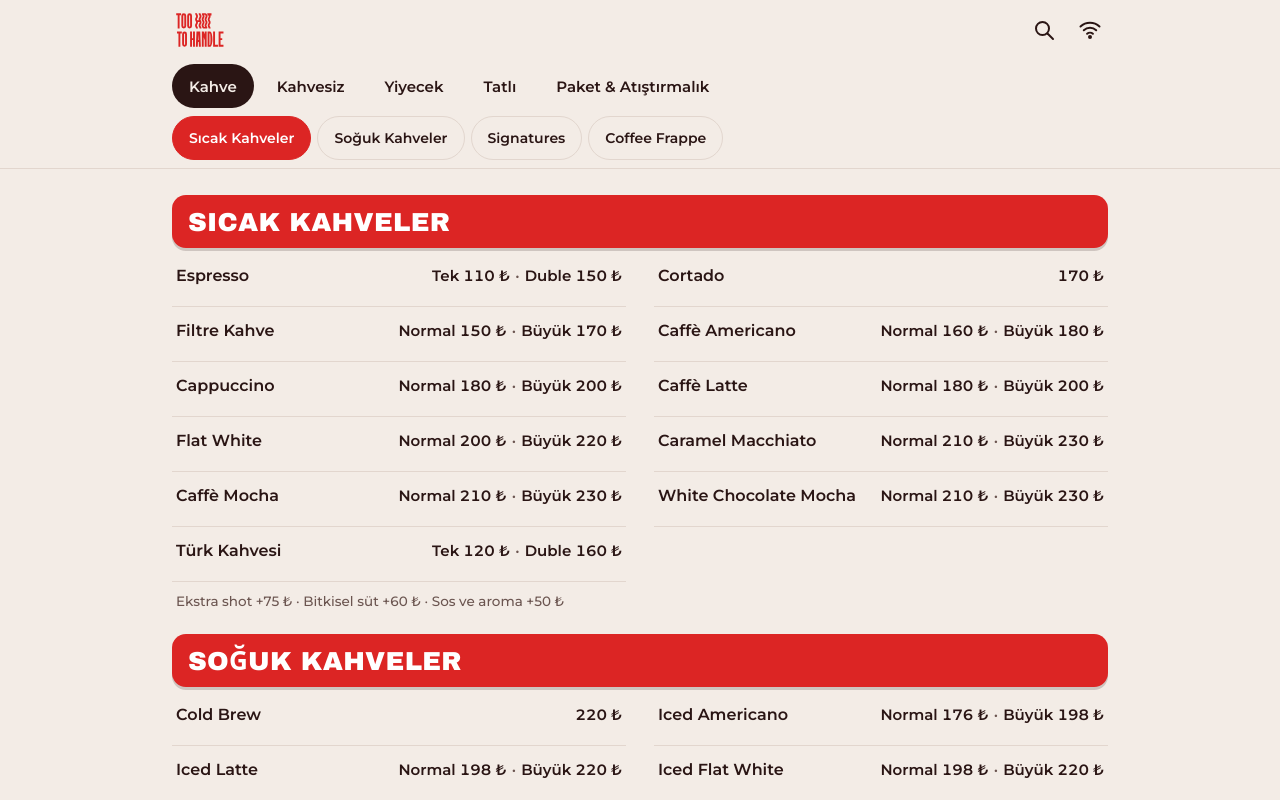
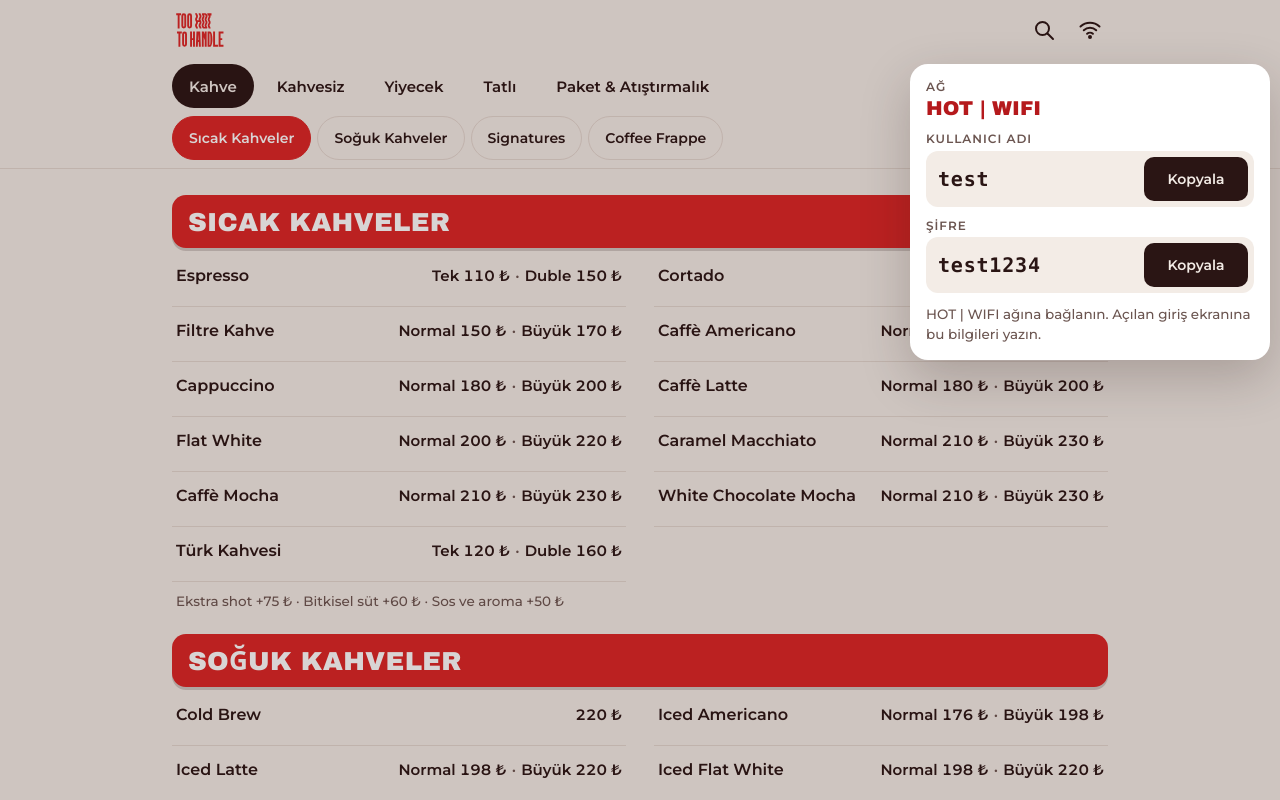
Before and after one commit to justech0/toohottohandle, a Next.js app: page /qr in a window 1280 px wide. Both pictures are taken after a click on the button 1090 px from the left and 30 px from the top of the page. Shown: the top 800 px of the page. Built offline with nearby package versions, Linux system fonts and the light colour scheme; a web font is replaced by a local one.

Commit message:
feat: wifi card with separate copy buttons and fallback
Co-Authored-By: Claude Opus 5.5 <noreply@anthropic.com>
Claude-Session: https://claude.ai/code/session_011pHqr4u3XUMJyZPAAY5Qcp

```diff
--- a/app/qr/_components/MenuClient.tsx
+++ b/app/qr/_components/MenuClient.tsx
@@ -3,6 +3,7 @@
 import { useCallback, useEffect, useState } from "react";
 import { closeSheetHistory, openSheetHistory, sheetFromState } from "@/lib/ui/historySheet";
 import { ProductSheet } from "./ProductSheet";
+import { WifiCard } from "./WifiCard";
 import type { MenuSettings } from "@/lib/menu/types";
 import type { ClientProduct } from "./clientTypes";
 import { SearchOverlay } from "./SearchOverlay";
@@ -49,6 +50,7 @@ export function MenuClient({ products, settings }: { products: ClientProduct[];
         ) : null}
       </div>
       {panel === "search" ? <SearchOverlay products={products} onClose={close} paused={Boolean(sheetProduct)} /> : null}
+      {panel === "wifi" ? <WifiCard settings={settings} onClose={close} /> : null}
       {sheetProduct ? <ProductSheet product={sheetProduct} onClose={closeSheet} /> : null}
     </>
   );
--- /dev/null
+++ b/app/qr/_components/WifiCard.tsx
@@ -0,0 +1,49 @@
+"use client";
+
+import { useRef, useState } from "react";
+import { copyText } from "@/lib/ui/copyText";
+import type { MenuSettings } from "@/lib/menu/types";
+import { useDialogFocus } from "./useDialogFocus";
+
+function CopyField({ label, value, id }: { label: string; value: string; id: "username" | "password" }) {
+  const valueRef = useRef<HTMLSpanElement>(null);
+  const [state, setState] = useState<"idle" | "copied" | "failed">("idle");
+  return (
+    <div className="wifi__field">
+      <span className="wifi__label">{label}</span>
+      <div className="wifi__line">
+        <span ref={valueRef} className="wifi__value" data-testid={`wifi-${id}`} dir="ltr">{value}</span>
+        <button
+          type="button"
+          className="wifi__copy"
+          data-testid={`copy-${id}`}
+          aria-label={`${label} kopyala`}
+          onClick={async () => {
+            const r = await copyText(value, valueRef.current!);
+            setState(r === "copied" ? "copied" : "failed");
+            if (r === "copied") setTimeout(() => setState("idle"), 1800);
+          }}
+        >
+          {state === "copied" ? "Kopyalandı" : "Kopyala"}
+        </button>
+      </div>
+      {state === "failed" ? <p className="wifi__error" role="status">Kopyalanamadı. Metne basılı tutup kopyalayın.</p> : null}
+    </div>
+  );
+}
+
+export function WifiCard({ settings, onClose }: { settings: MenuSettings; onClose: () => void }) {
+  const ref = useRef<HTMLDivElement>(null);
+  useDialogFocus(ref, onClose);
+  return (
+    <>
+      <div className="wifi-backdrop" onClick={onClose} aria-hidden="true" />
+      <div ref={ref} className="wifi" data-testid="wifi-card" role="dialog" aria-modal="true" aria-label="WiFi bilgileri">
+        <p className="wifi__ssid"><span className="wifi__label">Ağ</span><strong dir="ltr">{settings.wifiSsid}</strong></p>
+        <CopyField label="Kullanıcı adı" value={settings.wifiUsername} id="username" />
+        <CopyField label="Şifre" value={settings.wifiPassword} id="password" />
+        <p className="wifi__note">{settings.wifiNoteTr}</p>
+      </div>
+    </>
+  );
+}
--- a/app/qr/styles/menu.css
+++ b/app/qr/styles/menu.css
@@ -83,3 +83,16 @@
 .sheet__desc { margin: 0 0 14px; font: 500 15px/1.5 var(--f-text); }
 .sheet__prices { list-style: none; margin: 0; padding: 0; border-top: 1px solid var(--c-line); }
 .sheet__price { padding: 12px 0; border-bottom: 1px solid var(--c-line); font: 600 17px/1.3 var(--f-text); font-variant-numeric: tabular-nums; }
+
+/* WiFi kartı: üstten aşağı açılır */
+.wifi-backdrop { position: fixed; inset: 0; z-index: 40; background: rgba(42, 21, 20, .18); animation: fade .2s ease; }
+.wifi { position: fixed; z-index: 41; top: calc(64px + env(safe-area-inset-top)); right: max(10px, env(safe-area-inset-right)); width: min(360px, calc(100vw - 20px));
+  background: var(--c-white); border-radius: 18px; padding: 16px; box-shadow: 0 18px 50px rgba(42, 21, 20, .22); animation: drop .22s var(--ease); display: grid; gap: 12px; }
+.wifi__ssid { margin: 0; display: grid; gap: 2px; font: 800 20px/1.2 var(--f-display); color: var(--c-red-text); }
+.wifi__label { font: 600 12px/1.2 var(--f-text); text-transform: uppercase; letter-spacing: .08em; color: var(--c-ink-soft); }
+.wifi__field { display: grid; gap: 4px; }
+.wifi__line { display: flex; align-items: center; justify-content: space-between; gap: 10px; padding: 6px 6px 6px 12px; background: var(--c-paper); border-radius: 12px; }
+.wifi__value { font: 600 20px/1.2 ui-monospace, "SF Mono", Menlo, Consolas, monospace; letter-spacing: .04em; overflow-wrap: anywhere; user-select: all; }
+.wifi__copy { flex: none; min-height: var(--tap); min-width: 104px; padding: 0 14px; border: 0; border-radius: 10px; background: var(--c-ink); color: var(--c-paper); font: 600 14px var(--f-text); cursor: pointer; }
+.wifi__error { margin: 2px 2px 0; font: 600 13px/1.4 var(--f-text); color: var(--c-red-text); }
+.wifi__note { margin: 0; font: 500 13.5px/1.45 var(--f-text); color: var(--c-ink-soft); }
--- /dev/null
+++ b/lib/ui/copyText.ts
@@ -0,0 +1,14 @@
+/** Panoya kopyalar; izin yoksa metni seçili bırakır ki kullanıcı basılı tutup kopyalayabilsin. */
+export async function copyText(text: string, fallbackEl: HTMLElement): Promise<"copied" | "selected"> {
+  try {
+    await navigator.clipboard.writeText(text);
+    return "copied";
+  } catch {
+    const range = document.createRange();
+    range.selectNodeContents(fallbackEl);
+    const sel = window.getSelection();
+    sel?.removeAllRanges();
+    sel?.addRange(range);
+    return "selected";
+  }
+}
```
